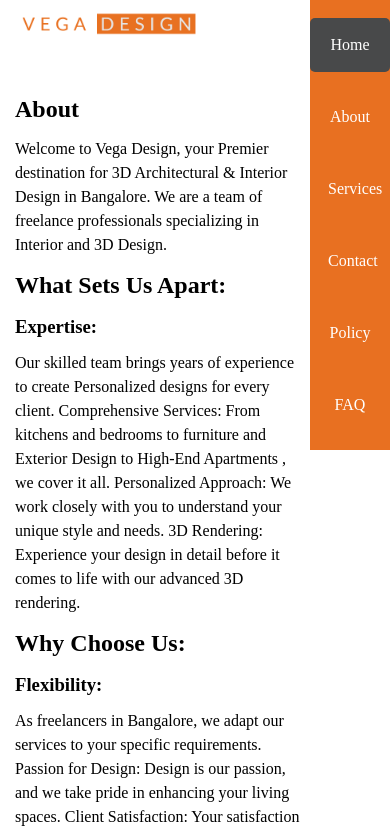
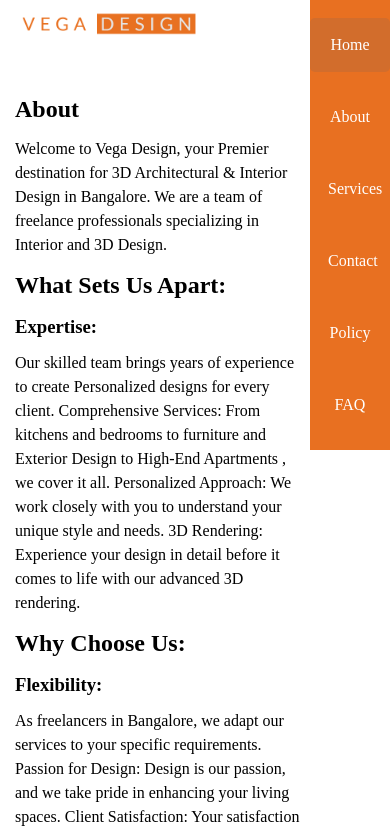
Before and after one commit to thyagarajsalome/vegadesign, a plain HTML site: page index.html in a window 390 px wide. In both pictures the pointer is over the link "Home". Shown: the top 833 px of the page. Drawn offline with nearby package versions, Linux system fonts and the light colour scheme.

Commit message:
color added

```diff
--- a/styles.css
+++ b/styles.css
@@ -114,7 +114,7 @@ margin: 0px;
   }
 
   .navbar a:hover{
-    background-color:  rgb(72, 73, 74);
+    background-color:  rgba(33, 85, 137, 0.108);
     margin: 0px;
 
   }
```
